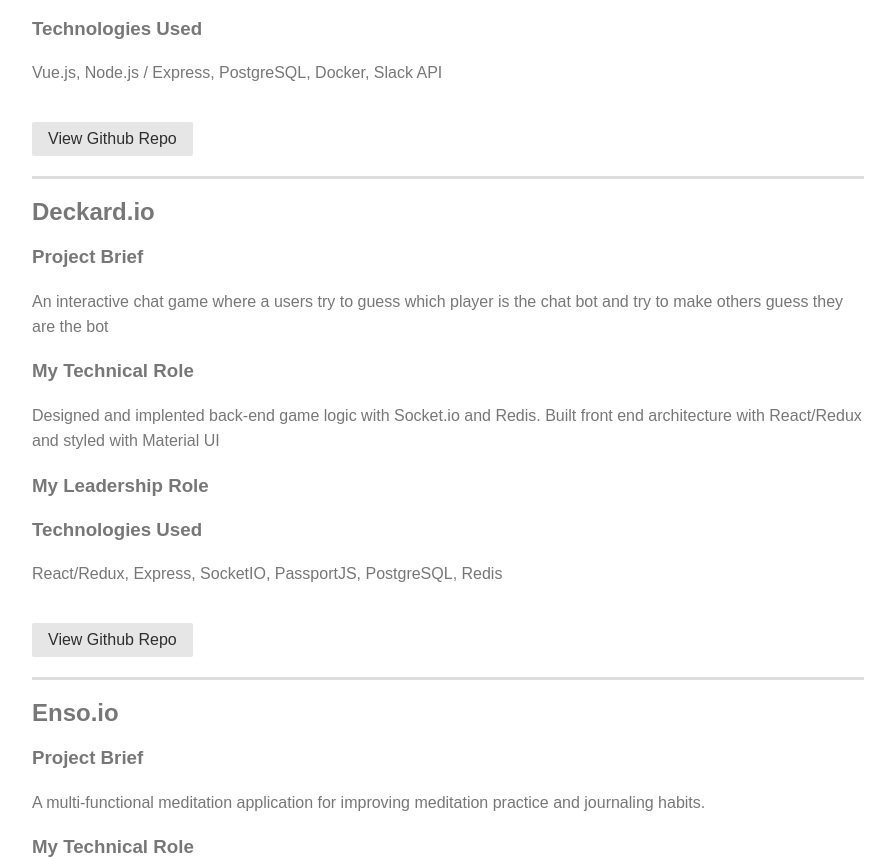
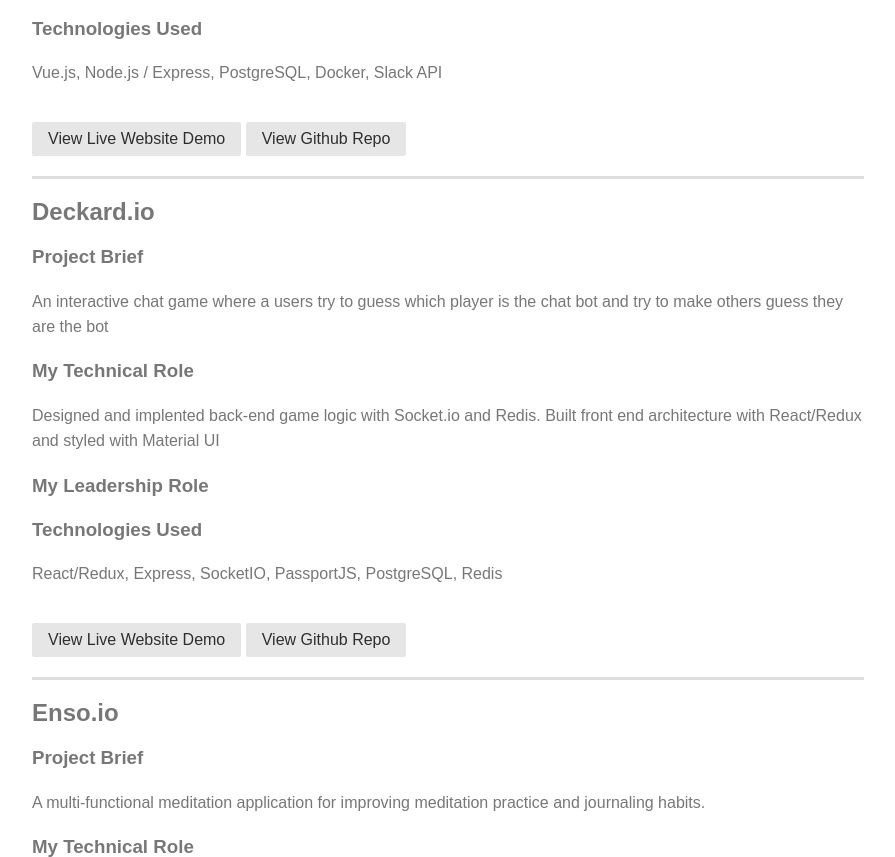
Before and after one commit to adonesky1/alexdonesky.com, a plain HTML site: page index.html in a window 1280 px wide. Shown: the part 589-1446 px from the top of the page, without its empty margins (192-1087 px from the left). Drawn offline with nearby package versions, Linux system fonts and the light colour scheme.

Commit message:
fixed links

```diff
--- a/index.html
+++ b/index.html
@@ -34,7 +34,7 @@
             <p>As Scrum Master, I lead stand-ups and mediated team decision making. Also handled pull request merging.</p>
             <h3 class='project-header'>Technologies Used</h3>
             <p>Vue.js, Node.js / Express, PostgreSQL, Docker, Slack API</p>
-           <!--  <a class='pure-button project-button' href='http://johnstonjacob.com/reflections'>View Live Website Demo</a> -->
+            <a class='pure-button project-button' href='http://alexdonesky.com/reflections'>View Live Website Demo</a>
             <a class='pure-button project-button' href='https://github.com/adonesky1/reflections'>View Github Repo</a>
           </div>
           <div class ='project-container'>
@@ -47,8 +47,8 @@
             <p></p>
             <h3 class='project-header'>Technologies Used</h3>
             <p>React/Redux, Express, SocketIO, PassportJS, PostgreSQL, Redis</p>
-            <!-- <a class='pure-button project-button' href='http://johnstonjacob.com/socialnights'>View Live Website Demo</a> -->
-            <a class='pure-button project-button' href='https://github.com/johnstonjacob/socialnights'>View Github Repo</a>
+            <a class='pure-button project-button' href='http://deckard-io.herokuapp.com'>View Live Website Demo</a>
+            <a class='pure-button project-button' href='https://github.com/adonesky1/Deckard.io'>View Github Repo</a>
           </div>
           <div class ='project-container'>
             <h2 class="">Enso.io</h2>
@@ -59,7 +59,7 @@
             <h3 class='project-header'>Technologies Used</h3>
             <p>React, Node.js / Express, MongoDB, D3</p>
             <!-- <a class='pure-button project-button' href='http://johnstonjacob.com/tweetmap'>View Live Website Demo</a> -->
-            <a class='pure-button project-button' href='https://github.com/johnstonjacob/enso.io'>View Github Repo</a>
+            <a class='pure-button project-button' href='https://github.com/alexdonesky/enso.io'>View Github Repo</a>
           </div>
         </div>
     </div>
```
